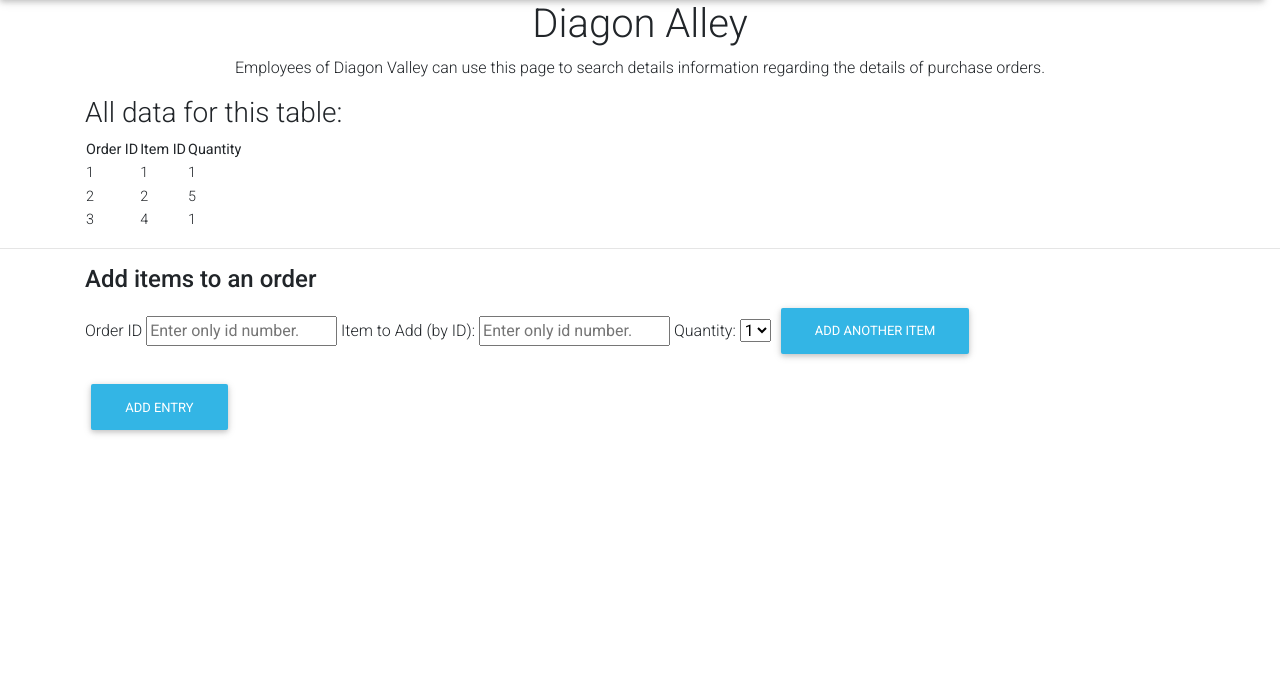
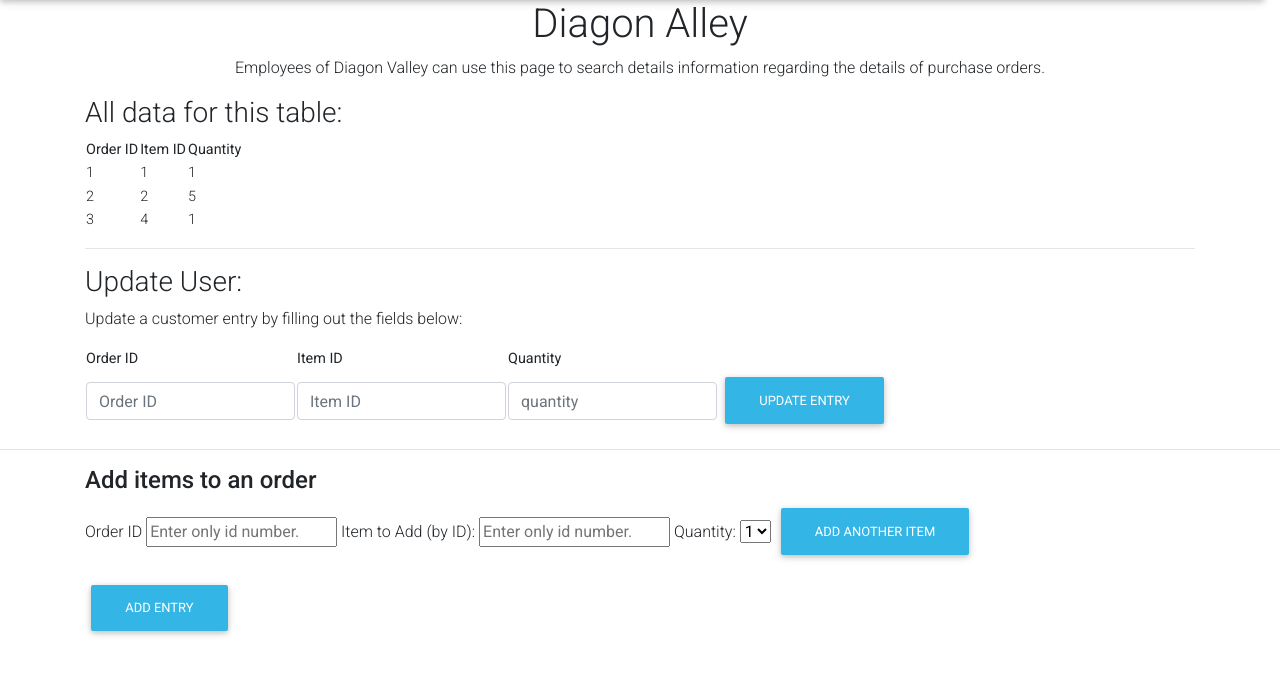
Before and after one commit to longmach/DiagonAlley, a Flask app: page /purchaseOrderDetails in a window 1280 px wide. Shown: the part 48-723 px from the top of the page. Run offline with Flask 2, Linux system fonts and the light colour scheme; data comes from the database, SQL or seed files in the repository; data that the repository does not hold is empty; some libraries are stand-ins or nearby versions.

Commit message:
created html components for update and delete function. completed backend logic for update and delete

```diff
--- a/app.py
+++ b/app.py
@@ -165,10 +165,11 @@
         data = (orderID, itemID, item_quantity)
         result = execute_query(db_connection, insertQuery, data).fetchall()
         return redirect(url_for("purchaseOrderDetails"))
-
-    # TODO: we have to figure out how to make this possible on the html side
-    elif request.method == "POST" and "" in request.form:
+    elif request.method == "POST" and "deleteOrderItemRelationship" in request.form:
+        order_ID = request.form['orderID']
+        item_ID = request.form['itemID']
         deleteQuery = "DELETE FROM purchase_order_details WHERE oid = %s AND iid = %s;"
+        data = (order_ID, item_ID)
         result = execute_query(db_connection, deleteQuery).fetchall()
         return redirect(url_for("purchaseOrderDetails"))
 
--- a/templates/purchaseOrderDetails.html
+++ b/templates/purchaseOrderDetails.html
@@ -57,6 +57,30 @@
                         <td>{{c[2]}}</td>
                     </tr>
                     {% endfor %}
+                </tbody>
+            </table>
+            <hr>
+            <h3>Update User:</h3>
+            <div id="UpdateHere">
+            <p id="update">Update a customer entry by filling out the fields below:</p>
+            </div>
+            <table>
+                <thead>
+                    <th>Order ID</th>
+                    <th>Item ID</th>
+                    <th>Quantity</th>
+                </thead>
+                <tbody>
+                    <tr>
+                        <form action="#" method="POST">
+                            <td><input type="text" class="form-control" id="orderID" placeholder="Order ID" name="orderID"></td>
+                            <td><input type="text" class="form-control" id="itemID" placeholder="Item ID" name="itemID"></td>
+                            <td><input type="text" class="form-control" id="quantity" placeholder="quantity" name="quantity"></td>
+                            <div class="container">
+                                <td><button type="submit" data-align="center" class="btn btn-info mb-2" name="deleteOrderItemRelationship">Update Entry</button></td>
+                            </div>
+                        </form>
+                    </tr>
                 </tbody>
             </table>
 <!--
```
Also changed, not shown: templates/customer.html (+11 -8 lines).
